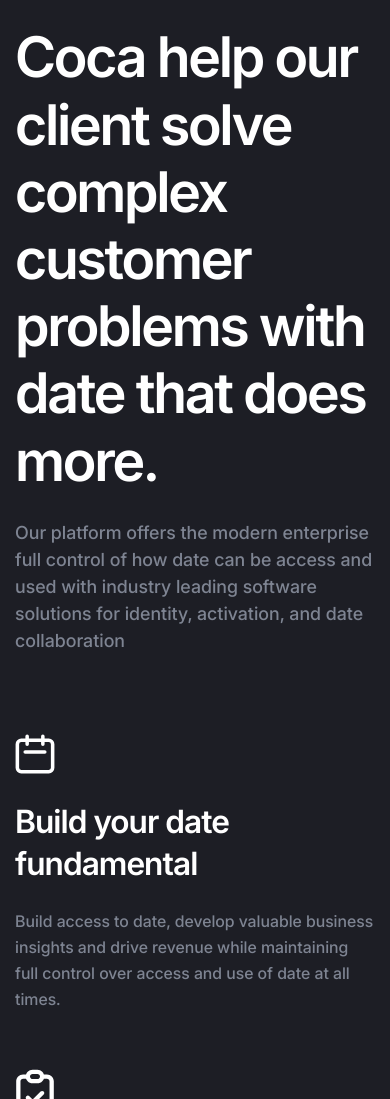
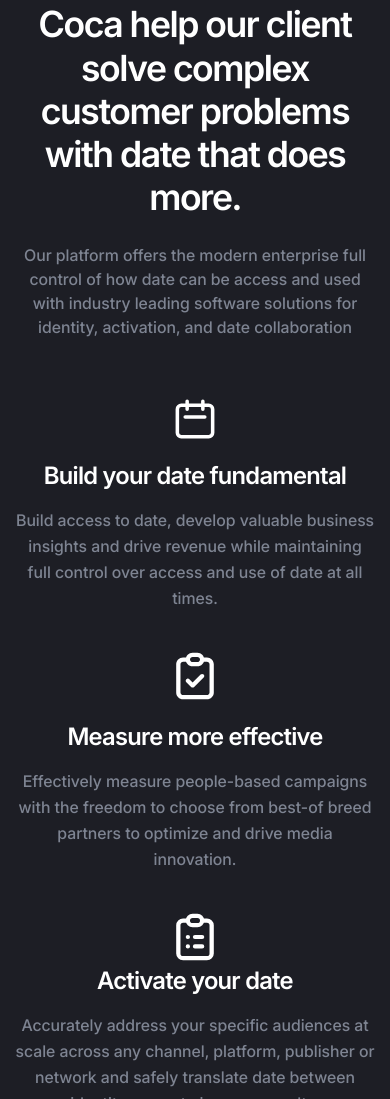
Before and after one commit to AssanovSl/usage-vite, a website built with Vite: page src/index.html in a window 390 px wide. Shown: the part 901-2000 px from the top of the page. Built offline with nearby package versions, Linux system fonts and the light colour scheme.

Commit message:
adaptability of the overview. And fixed in srction

```diff
--- a/src/assets/scss/base-style/vars.scss
+++ b/src/assets/scss/base-style/vars.scss
@@ -26,6 +26,14 @@
   //  container vars
   --container-padding: 15px;
   --container-width: 1200px;
+
+  @include mini-desktop {
+    --container-width: 1000px;
+  }
+
+  @include tablet {
+    --container-width: 860px;
+  }
 
   @include mobile {
     --container-width: 480px;
--- a/src/assets/scss/components/home/hero.scss
+++ b/src/assets/scss/components/home/hero.scss
@@ -6,7 +6,7 @@
   }
 
   @include mobile {
-    min-height: calc(100dvh - 128px);
+    min-height: calc(100dvh - 109px);
     padding: 50px 0 91px;
   }
 
--- a/src/assets/scss/components/home/overview.scss
+++ b/src/assets/scss/components/home/overview.scss
@@ -1,6 +1,15 @@
 .overview {
   padding: 100px 0;
   background: var(--overview-bg-color);
+
+  @include tablet {
+    text-align: center;
+  }
+
+  @include mobile {
+    padding: 60px 0;
+  }
+
   &__title {
     font-weight: 600;
     max-width: 816px;
@@ -15,12 +24,25 @@
     line-height: 1.5;
     color: #7e8492;
     margin-bottom: 80px;
+
+    @include tablet {
+      margin-bottom: 60px;
+    }
+    @include small-mobile {
+      margin-bottom: 50px;
+    }
   }
 
   &__list {
     @include flex-all-between;
     flex-wrap: wrap;
     gap: 56px;
+
+    @include tablet {
+      gap: 40px;
+      flex-direction: column;
+      align-items: center;
+    }
   }
 
   &__item {
@@ -28,6 +50,10 @@
     &-icon,
     &-title {
       margin-bottom: 24px;
+
+      @include tablet {
+        margin-bottom: 17px;
+      }
     }
 
     &-title {
@@ -36,6 +62,10 @@
       line-height: 1.31;
       letter-spacing: -0.03em;
       color: #fff;
+
+      @include mobile {
+        max-width: 320px;
+      }
     }
 
     &-descr {
@@ -44,4 +74,12 @@
       color: #7e8492;
     }
   }
+  &__title,
+  &__descr,
+  &__item-title {
+    @include tablet {
+      margin-right: auto;
+      margin-left: auto;
+    }
+  }
 }
--- a/src/assets/scss/globals/text.scss
+++ b/src/assets/scss/globals/text.scss
@@ -5,6 +5,18 @@
 
   &-h2 {
     font-size: 56px;
+
+    @include tablet {
+      font-size: 46px;
+    }
+
+    @include mobile {
+      font-size: 36px;
+    }
+
+    @include small-mobile {
+      font-size: 30px;
+    }
   }
 
   &-h3 {
@@ -17,6 +29,18 @@
 
   &-h5 {
     font-size: 32px;
+
+    @include tablet {
+      font-size: 28px;
+    }
+
+    @include mobile {
+      font-size: 24px;
+    }
+
+    @include small-mobile {
+      font-size: 22px;
+    }
   }
 
   &-h1,
@@ -70,6 +94,10 @@
 
     &-medium {
       font-size: 18px;
+
+      @include mobile {
+        font-size: 16px;
+      }
     }
 
     &-default {
```
